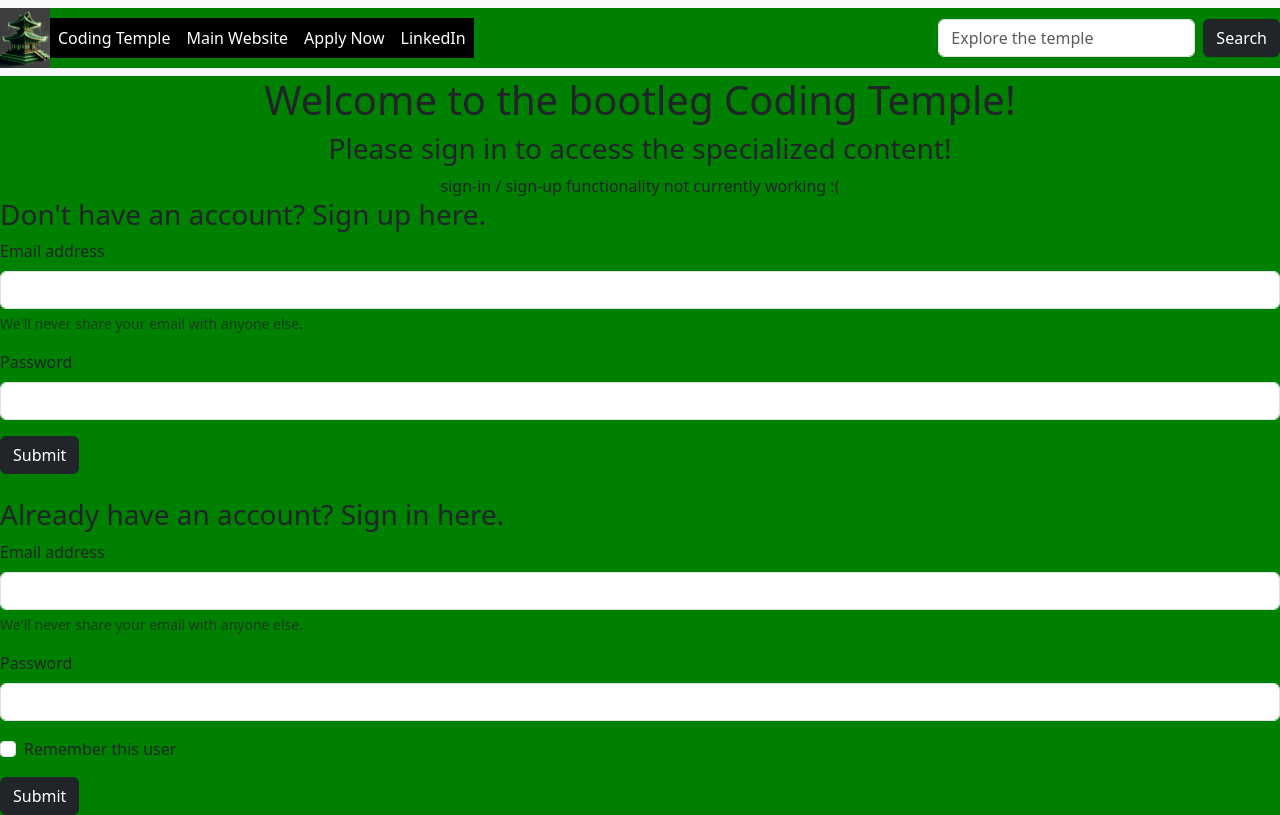
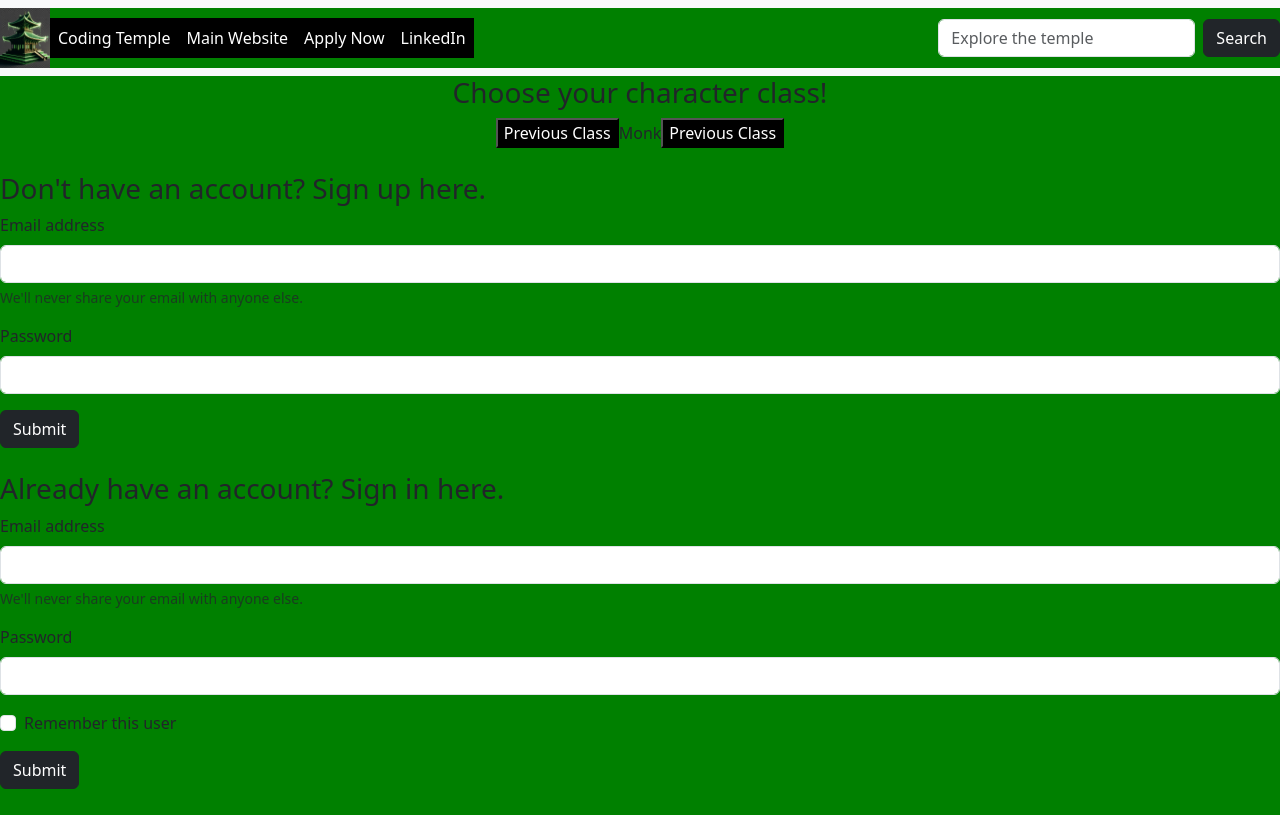
Before and after one commit to Padawans-141-homework-assignments/week-9-day-1-hw, a React app: page / in a window 1280 px wide. Built offline with nearby package versions, Linux system fonts and the light colour scheme; the HTML template or start-up script is replaced by a standard one.

Commit message:
state 1 finish

```diff
--- a/src/App.jsx
+++ b/src/App.jsx
@@ -2,13 +2,14 @@
 import SignUp from "./components/SignUp"
 import SignIn from "./components/SignIn"
 import LandingPage from "./components/LandingPage"
+import GameClassPicker from "./components/GameClassPicker"
 
 export default function App() {
   return (
     <>
       <NavBar/>
 
-      <LandingPage/>
+      <GameClassPicker/>
 
       <SignUp/>
 
--- /dev/null
+++ b/src/components/GameClassPicker.jsx
@@ -0,0 +1,45 @@
+import { useState } from 'react'
+
+import React from 'react'
+
+
+export default function GameClassPicker() {
+
+    let classes = ['Monk', 'Rogue', 'Mage', 'Archer', 'Ranger', 'Berserker', 'Sorcerer',
+    'Cleric', 'Bard', 'Thief', 'Assassin', 'Alchemist', 'Fighter', 'Wizard', 'Ninja']
+
+    const[userIdx, setUserIdx] = useState(0);
+
+    const prevClass = () => {
+        if(userIdx === 0){
+        }
+        else {
+            setUserIdx(userIdx - 1)
+        }
+    }
+
+    const nextClass = () => {
+        if(userIdx === classes.length -1) {
+        }
+        else {
+            setUserIdx(userIdx + 1)
+        }
+    }
+
+
+  return (
+    <>
+    <div id='game-div'>
+        <div>
+            <h3>Choose your character class!</h3>
+        </div>
+        <div>
+            <button id='class-btn' onClick={prevClass}>Previous Class</button>
+            {classes[userIdx]}
+            <button id='class-btn' onClick={nextClass}>Previous Class</button>
+        </div>
+    </div>
+    <br/>
+    </>
+  )
+}
--- a/src/index.css
+++ b/src/index.css
@@ -1,3 +1,6 @@
+*{
+    background-color: green;
+}
 
 #nav {
     background-color: green;
@@ -10,9 +13,6 @@
     color: white;
 }
 
-*{
-    background-color: green;
-}
 
 #land-div {
     max-width: fit-content;
@@ -20,3 +20,12 @@
     margin-right: auto;
     text-align: center;
 }
+
+#game-div {
+    text-align: center;
+}
+
+#class-btn {
+    color: white;
+    background-color: black;
+}
```
